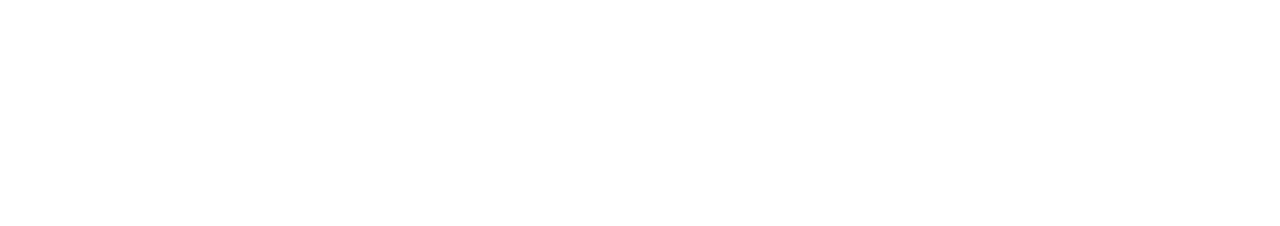
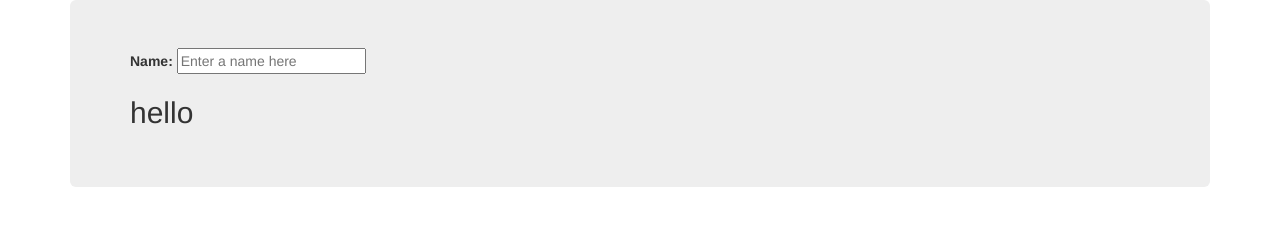
Before and after one commit to iknsa-formation/angular-1.x, a website: page index.html in a window 1280 px wide. Drawn offline with nearby package versions, Linux system fonts and the light colour scheme.

Commit message:
Two way data binding using ng-model

```diff
--- a/index.html
+++ b/index.html
@@ -9,7 +9,16 @@
 
         <link rel="stylesheet" href="bower_components/bootstrap/dist/css/bootstrap.min.css">
     </head>
-    <body>
+    <body class="container" ng-app>
+
+        <div class="jumbotron">
+
+            <label for="name">Name: </label>
+            <!-- Directive ng-model -->
+            <input type="text" ng-model="yourName" placeholder="Enter a name here">
+
+            <h2>hello {{ yourName }}</h2>
+        </div>
         <!-- JavaScript Dependencies -->
         <script src="bower_components/angular/angular.min.js"></script>
     </body>
```
